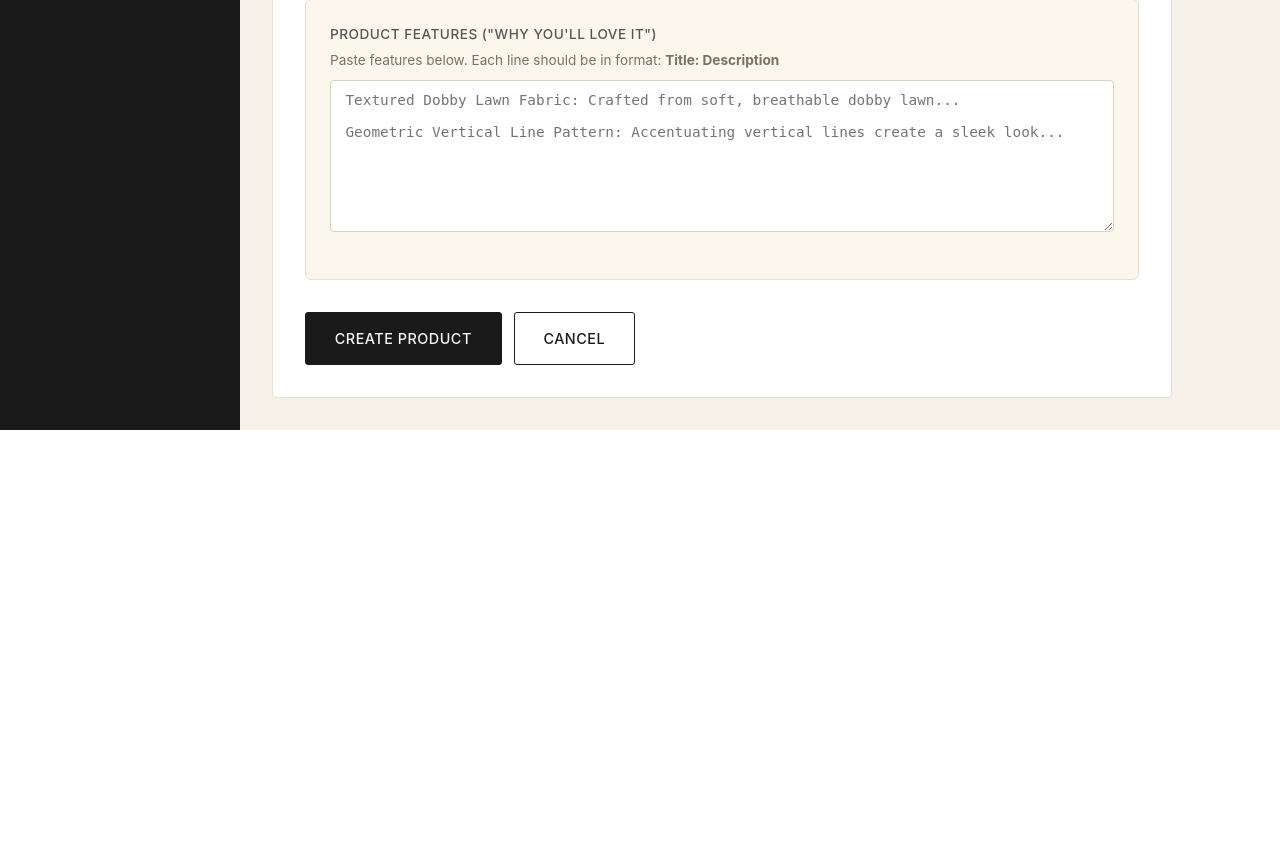
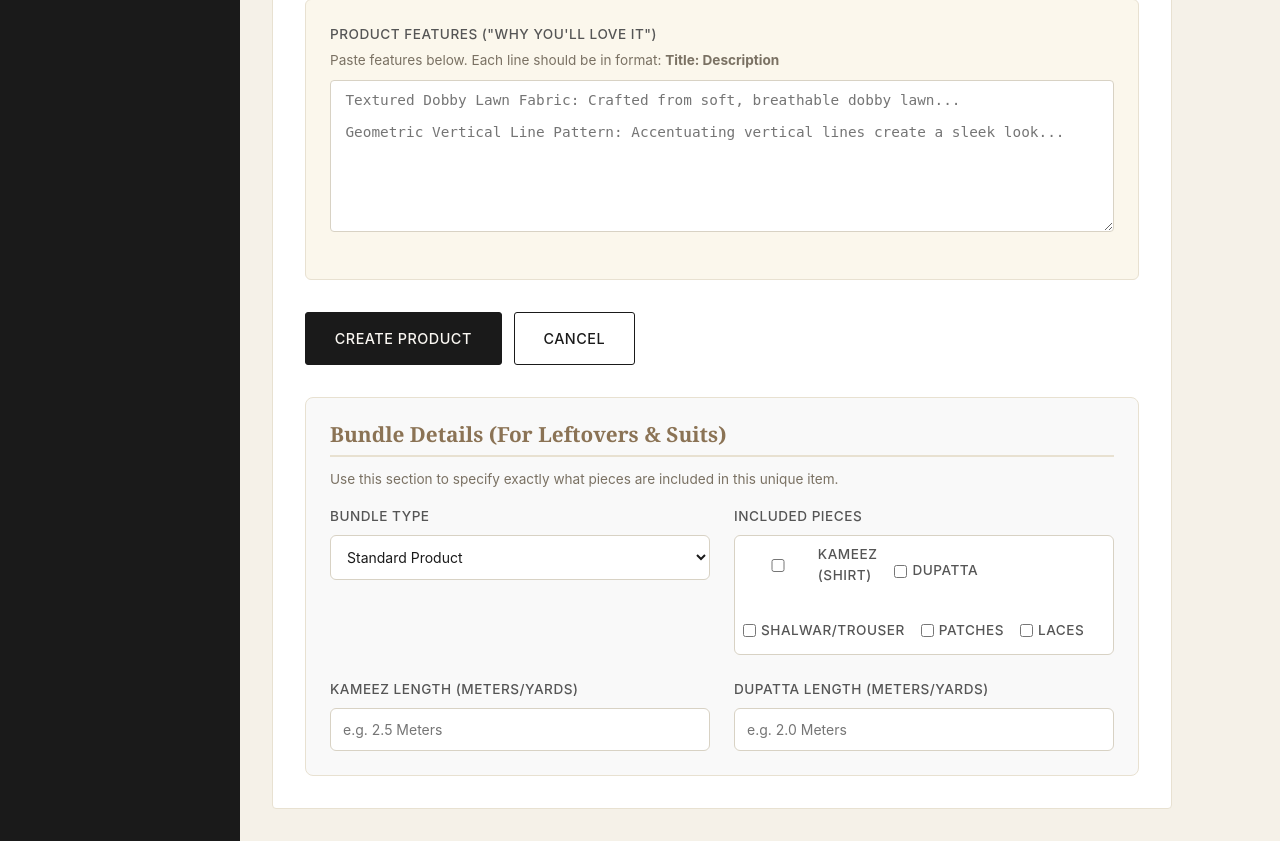
Before and after one commit to manmarsci/zelo, a Flask app: page /admin/product/new in a window 1280 px wide. Shown: the part 960-1801 px from the top of the page. Before the commit the page ends 1390 px from the top, so only its background shows below. Run offline with Flask 3, Linux system fonts and the light colour scheme; the visitor is signed in with stand-in values (Sample User, id 1); data that the repository does not hold is empty; some libraries are stand-ins or nearby versions.

Commit message:
product customization

```diff
--- a/app.py
+++ b/app.py
@@ -671,7 +671,22 @@ def admin_product_form(pid=None):
 
         slug = slugify(f["name"]) if not (product and product["slug"]) else product["slug"]
 
-        # Data for DB (added features_json at the end)
+        # --- Handle Bundle Info (New) ---
+        included_pieces = request.form.getlist('included_pieces')
+        bundle_type = request.form.get('bundle_type', 'standard')
+        kameez_length = request.form.get('kameez_length', '').strip()
+        dupatta_length = request.form.get('dupatta_length', '').strip()
+
+        bundle_info = json.dumps({
+            "type": bundle_type,
+            "pieces": included_pieces,
+            "measurements": {
+                "kameez": kameez_length,
+                "dupatta": dupatta_length
+            }
+        })
+
+        # Data for DB (added features_json and bundle_info at the end)
         data = [
             f["name"], slug, f.get("description", ""), f.get("fabric", ""),
             int(f["brand_id"]) or None, int(f["category_id"]) or None,
@@ -683,7 +698,8 @@ def admin_product_form(pid=None):
             f.get("is_popular") == "on",
             f.get("is_sale") == "on",
             f.get("is_active") == "on",
-            features_json
+            features_json,
+            bundle_info
         ]
 
         if product:
@@ -691,7 +707,7 @@ def admin_product_form(pid=None):
                 UPDATE products SET name=?, slug=?, description=?, fabric=?,
                     brand_id=?, category_id=?, original_price=?, sale_price=?,
                     stock=?, sizes=?, colors=?, is_new_arrival=?, is_popular=?,
-                    is_sale=?, is_active=?, features=?
+                    is_sale=?, is_active=?, features=?, bundle_info=?
                 WHERE id=?
             """, data + [pid])
             flash("Product updated.", "success")
@@ -700,8 +716,8 @@ def admin_product_form(pid=None):
                 INSERT INTO products
                 (name, slug, description, fabric, brand_id, category_id,
                  original_price, sale_price, stock, sizes, colors,
-                 is_new_arrival, is_popular, is_sale, is_active, features)
-                VALUES (?,?,?,?,?,?,?,?,?,?,?,?,?,?,?,?,?)
+                 is_new_arrival, is_popular, is_sale, is_active, features, bundle_info)
+                VALUES (?,?,?,?,?,?,?,?,?,?,?,?,?,?,?,?,?,?)
             """, data)
             new_p = query_one("SELECT id FROM products WHERE slug = ?", [slug])
             pid = new_p["id"]
--- a/templates/admin/product_form.html
+++ b/templates/admin/product_form.html
@@ -153,6 +153,49 @@ document.addEventListener('DOMContentLoaded', () => {
     <button type="submit" class="btn btn-primary">{{ "Update" if product else "Create" }} Product</button>
     <a href="{{ url_for('admin_products') }}" class="btn btn-outline">Cancel</a>
   </div>
+
+<!-- NEW: Bundle Builder Section -->
+<div style="background:#f9f9f9; padding:1.5rem; border-radius:8px; border:1px solid #e8e1d1; margin-top:2rem;">
+  <h3 style="margin-top:0; color:#8b7355; border-bottom:2px solid #e8e1d1; padding-bottom:0.5rem;"> Bundle Details (For Leftovers & Suits)</h3>
+  <p class="muted small">Use this section to specify exactly what pieces are included in this unique item.</p>
+
+  <div style="display:grid; grid-template-columns: 1fr 1fr; gap:1.5rem; margin-top:1rem;">
+
+    <div>
+      <label style="display:block; font-size:.85rem; font-weight:500; margin-bottom:.4rem;">Bundle Type</label>
+      <select name="bundle_type" style="width:100%; padding:.75rem; border:1px solid #d8d2c4; border-radius:6px;">
+        <option value="complete_3pc">Complete 3-Piece Suit</option>
+        <option value="complete_4pc">Complete 4-Piece Suit (with Trouser)</option>
+        <option value="incomplete">Incomplete / Single Piece</option>
+        <option value="patches_laces">Patches & Laces Only</option>
+        <option value="standard" selected>Standard Product</option>
+      </select>
+    </div>
+
+    <div>
+      <label style="display:block; font-size:.85rem; font-weight:500; margin-bottom:.4rem;">Included Pieces</label>
+      <div style="display:flex; flex-wrap:wrap; gap:1rem; padding:.5rem; background:#fff; border:1px solid #d8d2c4; border-radius:6px;">
+        <label style="display:flex; align-items:center; gap:5px;"><input type="checkbox" name="included_pieces" value="kameez" /> Kameez (Shirt)</label>
+        <label style="display:flex; align-items:center; gap:5px;"><input type="checkbox" name="included_pieces" value="dupatta" /> Dupatta</label>
+        <label style="display:flex; align-items:center; gap:5px;"><input type="checkbox" name="included_pieces" value="shalwar" /> Shalwar/Trouser</label>
+        <label style="display:flex; align-items:center; gap:5px;"><input type="checkbox" name="included_pieces" value="patches" /> Patches</label>
+        <label style="display:flex; align-items:center; gap:5px;"><input type="checkbox" name="included_pieces" value="laces" /> Laces</label>
+      </div>
+    </div>
+
+    <div>
+      <label style="display:block; font-size:.85rem; font-weight:500; margin-bottom:.4rem;">Kameez Length (Meters/Yards)</label>
+      <input type="text" name="kameez_length" placeholder="e.g. 2.5 Meters" style="width:100%; padding:.75rem; border:1px solid #d8d2c4; border-radius:6px;" />
+    </div>
+
+    <div>
+      <label style="display:block; font-size:.85rem; font-weight:500; margin-bottom:.4rem;">Dupatta Length (Meters/Yards)</label>
+      <input type="text" name="dupatta_length" placeholder="e.g. 2.0 Meters" style="width:100%; padding:.75rem; border:1px solid #d8d2c4; border-radius:6px;" />
+    </div>
+
+  </div>
+</div>
+
 </form>
 
 <script>
```
